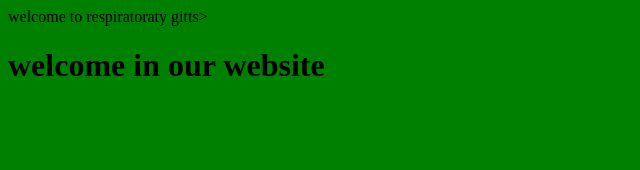
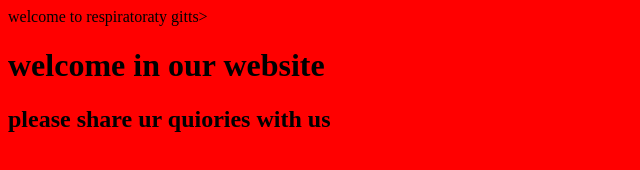
Before and after one commit to krashndatt/visiual, a plain HTML site: page index.html in a window 1280 px wide. Shown: the whole page, without its empty margins (0-640 px from the left). Drawn offline with Linux system fonts and the light colour scheme.

Commit message:
Update index.html
commit2

```diff
--- a/index.html
+++ b/index.html
@@ -1,7 +1,8 @@
 <html>
 <head>welcome to respiratoraty gitts>
-<body bgcolor="green">
+<body bgcolor="red">
 <h1> welcome in our website</h1>
+  <h2>please share  ur quiories with  us
 </body>
 </head>
 </html>
```
